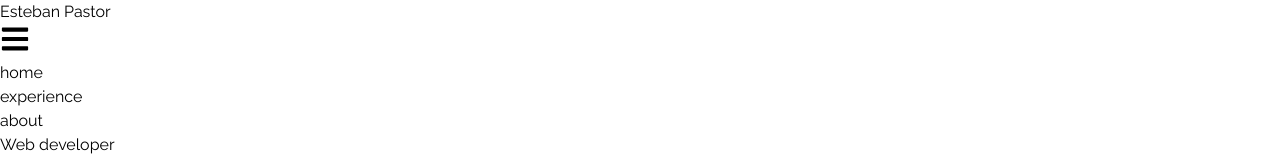
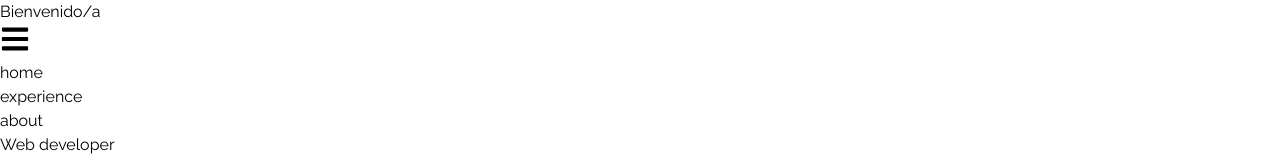
Before and after one commit to EstebanPastor/Personal-portfolio, a React (Vite) app: page / in a window 1280 px wide. Shown: the top 160 px of the page. Built offline with nearby package versions, Linux system fonts and the light colour scheme.

Commit message:
style: :art: Se cambió el texto de bienvenida

```diff
--- a/src/components/NavBar.jsx
+++ b/src/components/NavBar.jsx
@@ -11,20 +11,15 @@ const NavBar = () => {
       <div className="max-w-7xl mx-auto px-4 sm:px-6 lg:px-8">
         <div className="flex justify-between items-center h-20">
           <h1 className="text-3xl sm:text-4xl md:text-5xl font-signature text-white">
-            Esteban Pastor
+            Bienvenido/a
           </h1>
 
-          {/* Botón del menú para dispositivos móviles */}
           <div className="md:hidden">
-            <button
-              onClick={() => setNav(!nav)}
-              className="p-4 text-gray-500"
-            >
+            <button onClick={() => setNav(!nav)} className="p-4 text-gray-500">
               {nav ? <FaTimes size={30} /> : <FaBars size={30} />}
             </button>
           </div>
 
-          {/* Links del menú en pantalla completa */}
           <ul className="hidden md:flex">
             {links.map(({ id, link }) => (
               <li
@@ -49,10 +44,7 @@ const NavBar = () => {
         <div className="md:hidden">
           <ul className="flex flex-col items-center bg-gradient-to-b from-black to-gray-800 text-gray-500 space-y-4 py-8">
             {links.map(({ id, link }) => (
-              <li
-                key={id}
-                className="text-2xl"
-              >
+              <li key={id} className="text-2xl">
                 <Link
                   onClick={() => setNav(!nav)}
                   to={link}
```
Also changed, not shown: 1 other file (tests, documents, lock files or other folders).
